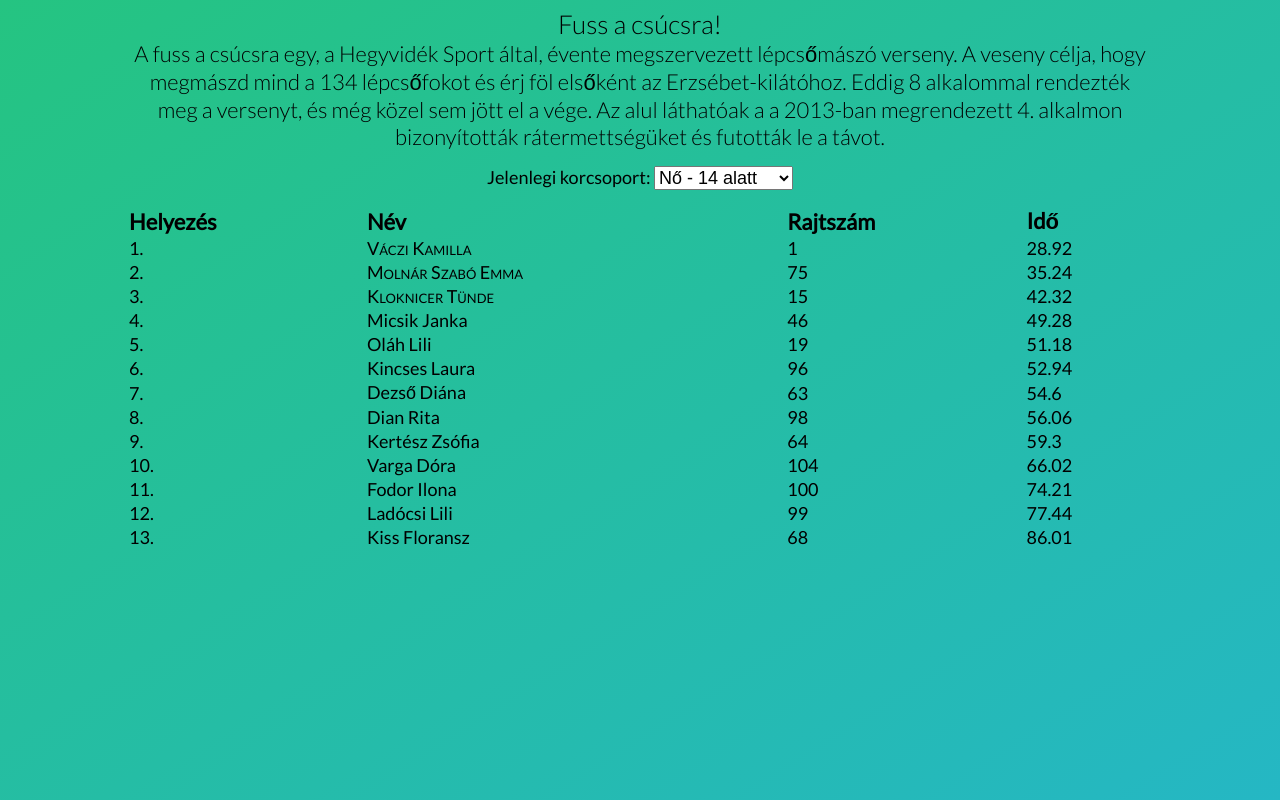
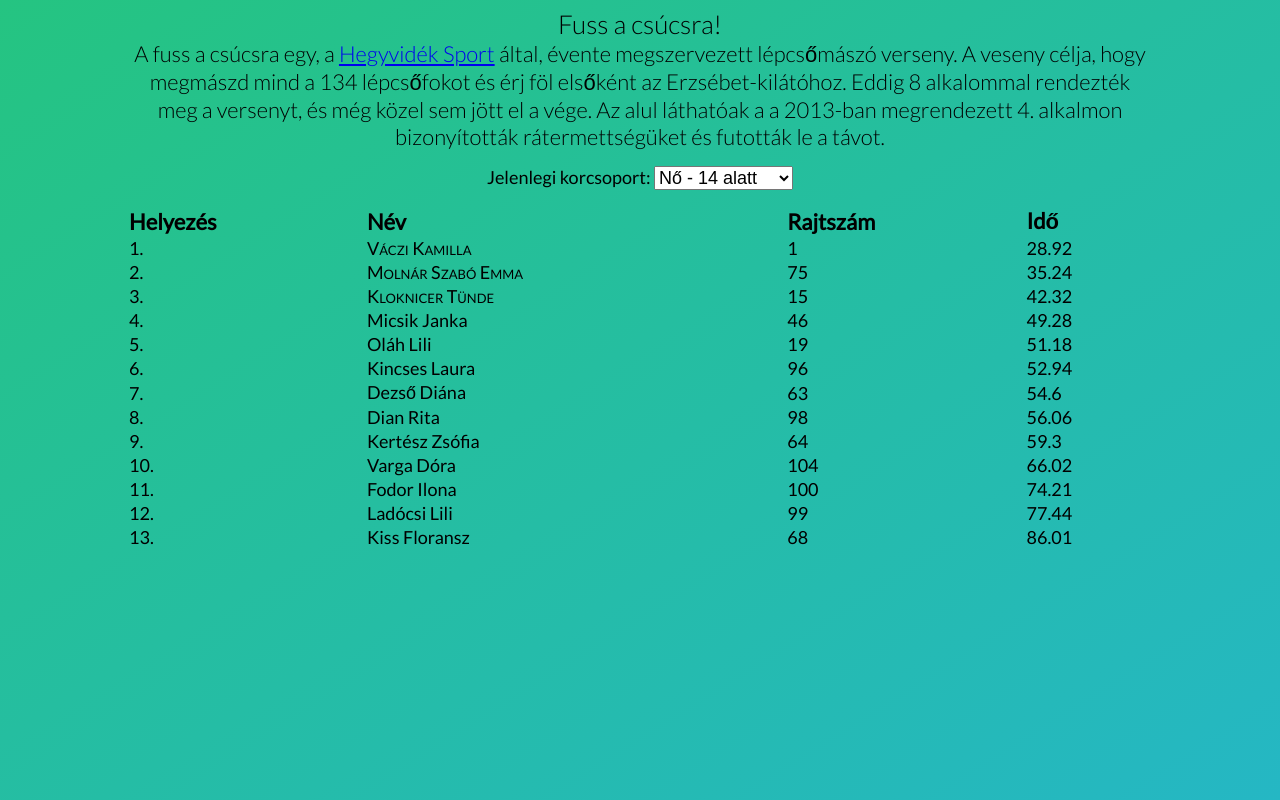
Before and after one commit to szalaybalazs/letscode-projects, a plain HTML site: page fuss-a-csucsra-2013-eredmenyek/index.html in a window 1280 px wide. Drawn offline with Linux system fonts and the light colour scheme.

Commit message:
fuss a csucsra anchor tag

```diff
--- a/fuss-a-csucsra-2013-eredmenyek/index.html
+++ b/fuss-a-csucsra-2013-eredmenyek/index.html
@@ -1,4 +1,4 @@
-<html>
+<html lang="hu_HU">
 	<head>
 		<meta charset="UTF-8" />
 		<title>Fuss a csúcsra eredmények - 2013</title>
@@ -58,7 +58,7 @@
 				Fuss a csúcsra!
 			</div>
 			<p>
-				A fuss a csúcsra egy, a Hegyvidék Sport által, évente megszervezett lépcsőmászó verseny. A veseny célja, hogy megmászd mind a 134 lépcsőfokot és érj föl elsőként az Erzsébet-kilátóhoz. Eddig 8 alkalommal rendezték meg a versenyt, és még közel sem jött el a vége. Az alul láthatóak a a 2013-ban megrendezett 4. alkalmon bizonyították rátermettségüket és futották le a távot.
+				A fuss a csúcsra egy, a <a href="http://hegyvideksport.hu/">Hegyvidék Sport</a> által, évente megszervezett lépcsőmászó verseny. A veseny célja, hogy megmászd mind a 134 lépcsőfokot és érj föl elsőként az Erzsébet-kilátóhoz. Eddig 8 alkalommal rendezték meg a versenyt, és még közel sem jött el a vége. Az alul láthatóak a a 2013-ban megrendezett 4. alkalmon bizonyították rátermettségüket és futották le a távot.
 			</p>
 		</div>
 		<div class="final">
```
